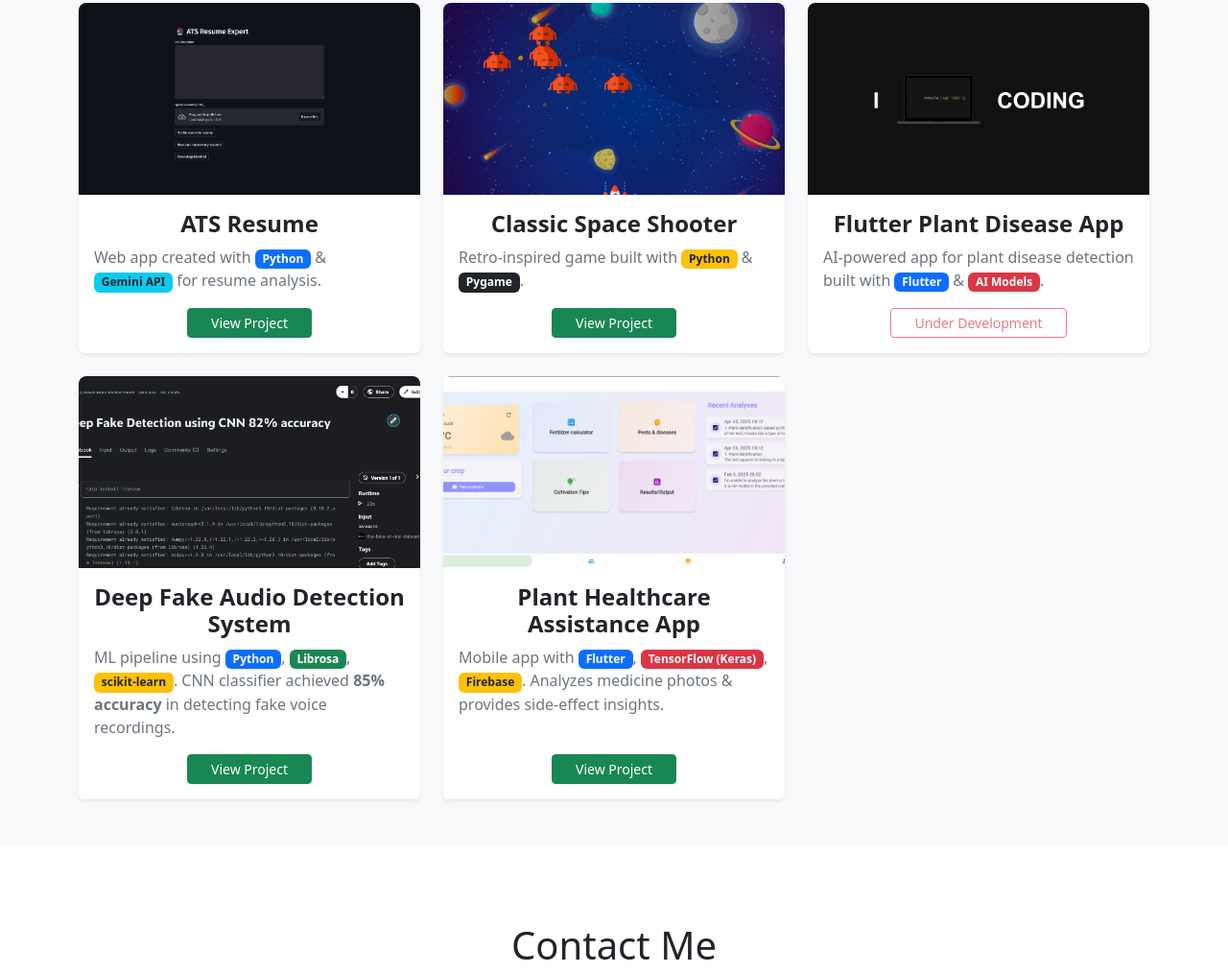
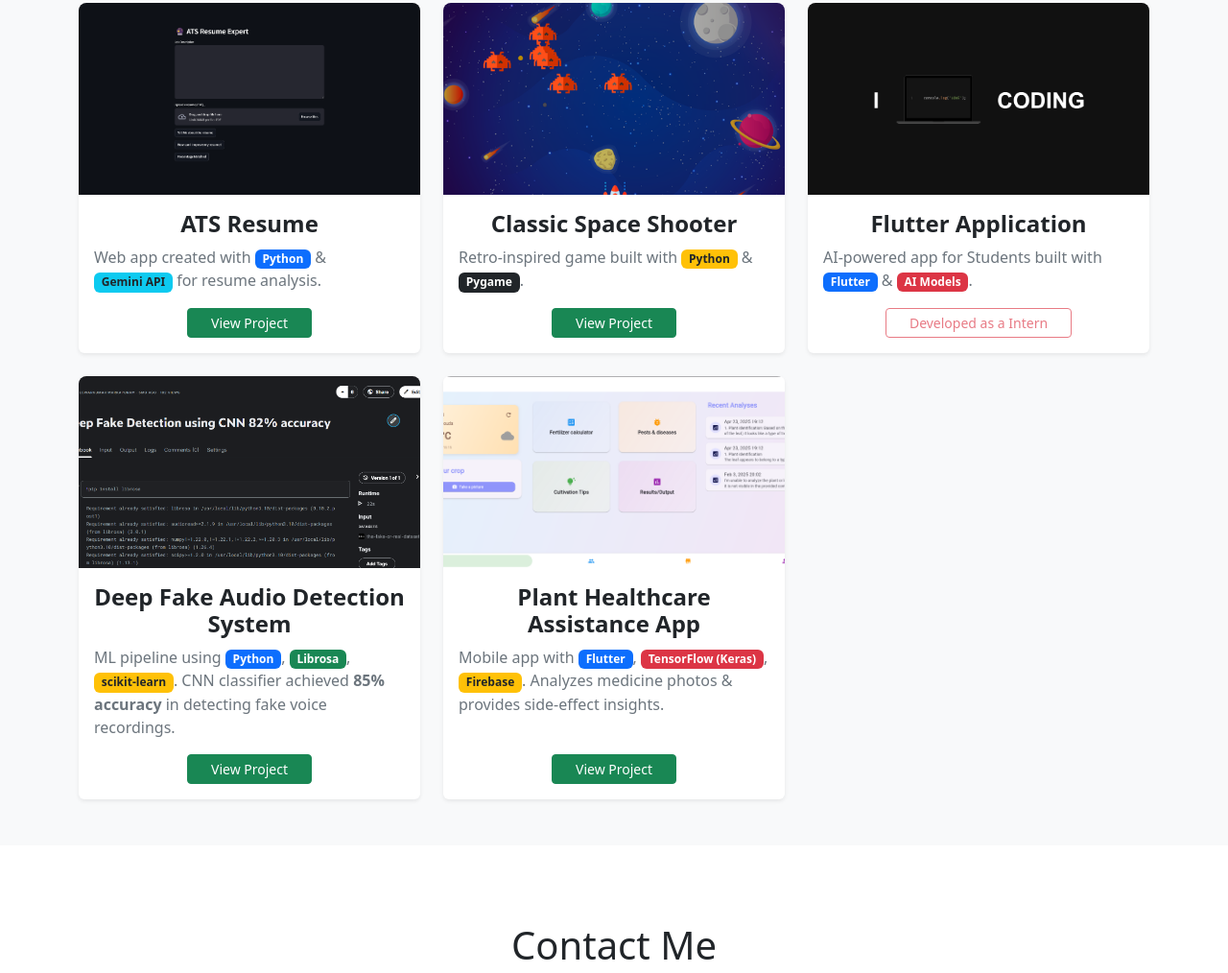
Before and after one commit to Markapuram-Eswar/my_portfolio, a website built with Vite: page index.html in a window 1280 px wide. Shown: the part 3992-5006 px from the top of the page at 96% size. Built offline with nearby package versions, Linux system fonts and the light colour scheme; a script that the page names is missing; files whose address does not match are found by name.

Commit message:
small mistake

```diff
--- a/index.html
+++ b/index.html
@@ -413,14 +413,14 @@
               <img class="card-img-top fixed-img" src="images/i-love-coding-dark-3840x2160-16016.png" alt="Flutter App">
             </div>
             <div class="card-body d-flex flex-column">
-              <h4 class="card-title fw-semibold">Flutter Plant Disease App</h4>
+              <h4 class="card-title fw-semibold">Flutter Application</h4>
               <p class="card-text text-muted">
-                AI-powered app for plant disease detection built with
+                AI-powered app for Students built with
                 <span class="badge bg-primary">Flutter</span> &
                 <span class="badge bg-danger">AI Models</span>.
               </p>
               <div class="mt-auto text-center">
-                <a href="#" class="btn btn-outline-danger btn-sm px-4 disabled">Under Development</a>
+                <a href="#" class="btn btn-outline-danger btn-sm px-4 disabled">Developed as a Intern</a>
               </div>
             </div>
           </div>
```
